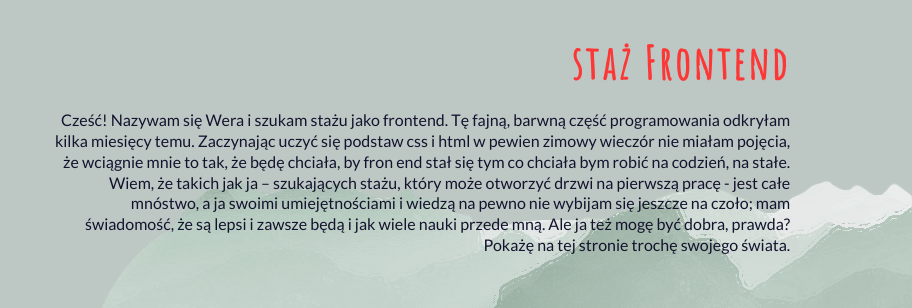
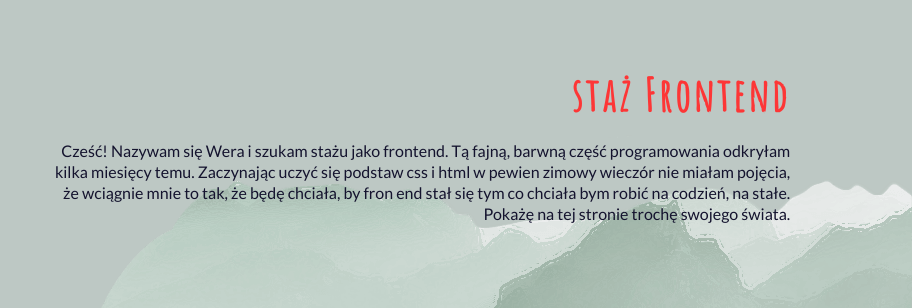
Before and after one commit to Wera23/cw, a plain HTML site: page index.html in a window 1280 px wide. Shown: the part 263-571 px from the top of the page, 368-1280 px from the left. Drawn offline with nearby package versions, Linux system fonts and the light colour scheme.

Commit message:
fixes in styles and Index

```diff
--- a/index.html
+++ b/index.html
@@ -42,13 +42,11 @@
             <div class="board_start_content">
                 <div class="about" data-animate="bounceInLeft">
                     <h1 class="hvr-grow" class="hvr-bounce-to-top">staż Frontend</h1>
-                    <p>Cześć! Nazywam się Wera i szukam stażu jako frontend. Tę fajną, barwną część programowania odkryłam
+                    <p>Cześć! Nazywam się Wera i szukam stażu jako frontend. Tą fajną, barwną część programowania odkryłam
                         kilka miesięcy temu. Zaczynając uczyć się podstaw css i html w pewien zimowy wieczór nie miałam pojęcia,
                         że wciągnie mnie to tak, że będę chciała, by fron end stał się tym co chciała bym robić na codzień,
                         na stałe.
-                        <br> Wiem, że takich jak ja – szukających stażu, który może otworzyć drzwi na pierwszą pracę - jest
-                        całe mnóstwo, a ja swoimi umiejętnościami i wiedzą na pewno nie wybijam się jeszcze na czoło; mam
-                        świadomość, że są lepsi i zawsze będą i jak wiele nauki przede mną. Ale ja też mogę być dobra, prawda?
+
                         <br>Pokażę na tej stronie trochę swojego świata.
                     </p>
                 </div>
--- a/style.css
+++ b/style.css
@@ -48,6 +48,7 @@ a {
 
 .board {
     width: 100vw;
+    overflow: hidden;
 }
 
 .board_start_screen {
```
